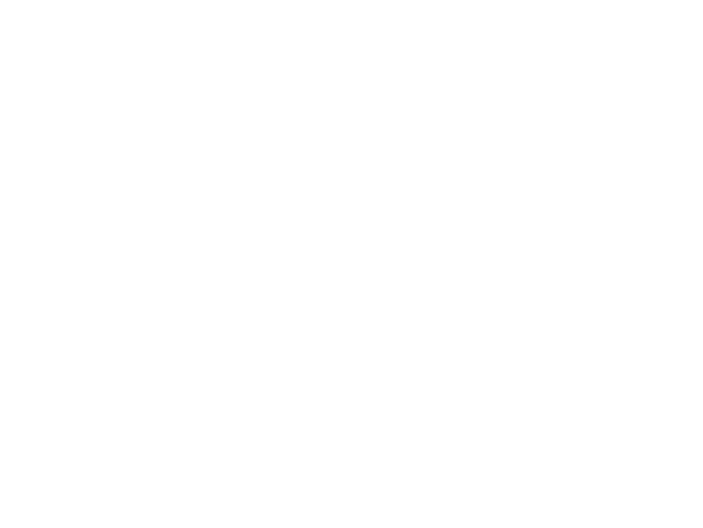
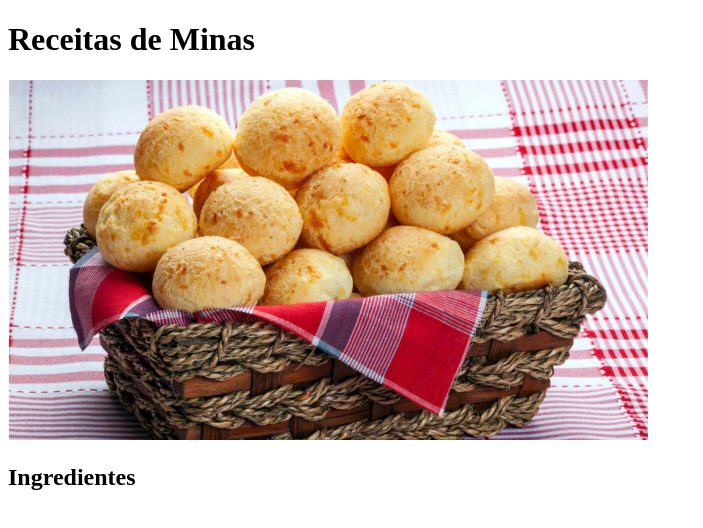
Before and after one commit to filipemaiamendes/receitas-de-minas, a plain HTML site: page index.html in a window 1280 px wide. Shown: the whole page, without its empty margins (0-703 px from the left). Drawn offline with Linux system fonts and the light colour scheme.

Commit message:
feat: adiciona título a iimagem do pão de queijo

```diff
--- a/index.html
+++ b/index.html
@@ -7,5 +7,17 @@
 </head>
 <body>
 
+    <header>
+      <h1>Receitas de Minas</h1>
+    </header>
+
+    <img width="640" height="360"
+    src="img/Pao-de-queijo-tradicional.jpg" alt="Pão de Queijo"
+
+    <main>
+        <section>
+            <h2>Ingredientes</h2>
+        </section>
+    </main>
 </body>
 </html>
```
Also changed, not shown: img/Pao-de-queijo-tradicional.jpg (added).
